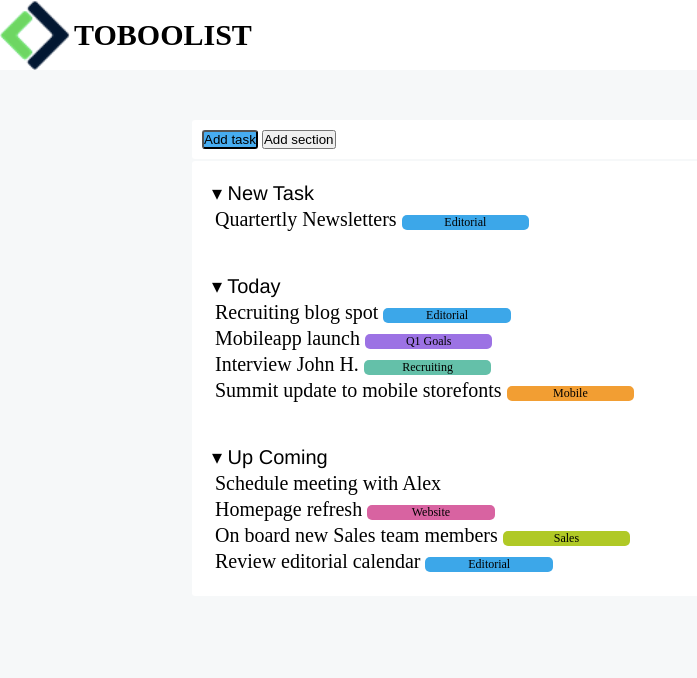
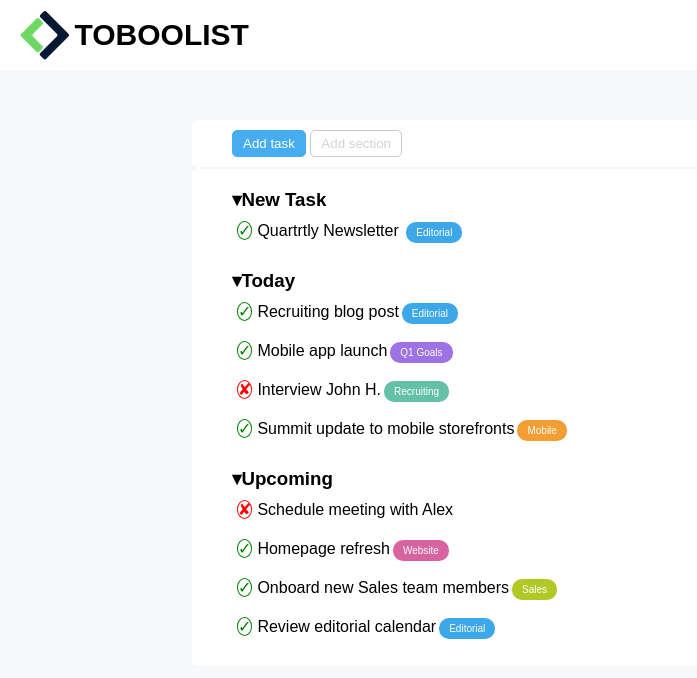
Before and after one commit to R3n1t0/html-css-toboolist, a plain HTML site: page index.html in a window 1280 px wide. Shown: the whole page, without its empty margins (0-697 px from the left). Drawn offline with Linux system fonts and the light colour scheme.

Commit message:
finished copying

```diff
--- a/css/style.css
+++ b/css/style.css
@@ -6,76 +6,115 @@
 
 body{
   background-color:rgb(246, 248, 249);
+  font-family: Arial, Helvetica, sans-serif;
 }
 
 
 /* Header */
-header .top{
-  width: 100%;
+header{
   background-color: white;
   margin-bottom: 50px;
+  padding: 10px 20px;
 }
 
-.top img{
-  vertical-align: middle;
-  width: 70px;
-  height: 70px;
-}
-
-.top span{
-  font-family: 'Times New Roman', Times, serif;
-  font-size: 30px;
+.logo{
   vertical-align: middle;
 }
 
+.text{
+  vertical-align: middle;
+  font-size: 30px;
+  font-weight: 900;
+}
 
-/* Main */
+
+/* Main-Top */
 main{
   margin: 0 auto;
   width: 70%;
 }
 
-.buttons{
-  padding: 10px;
+.container{
+  padding: 10px 40px;
   margin-bottom: 2px;
-  border-radius: 3px;
+  border-radius: 5px;
   background-color: white
 }
 
-#button{
-  background-color: rgb(71, 173, 241);
-  border-radius: 3px;
+.button{
+  border: none;
+  padding: 5px 10px;
+  border-radius: 5px;
+  cursor: pointer;
 }
 
-.options{
-  border-radius: 3px;
-  background-color: white
+.full{
+  background-color: #47ADF1;
+  color: white;
+  border: 1px solid #47ADF1;
+  ;
 }
 
-.tittle{
-  font-family: 'Franklin Gothic Medium', 'Arial Narrow', Arial, sans-serif;
-  font-size: 20px;
+.empty{
+  background-color: white;
+  color: lightgray;
+  border: 1px solid #C5CBD0;
 }
 
-p{
-  font-size: 20px;
-  margin: 3px;
+/* Main-List */
+.tasks{
+  background-color: white;
+  padding: 10px 40px;
+  border-radius: 5px;
 }
 
-.task{
-  padding: 20px;
+ul{
+  list-style: none;;
 }
 
-p span{
-  display: inline-block;
-  width: 15%;
-  height: 30%;
-  text-align: center;
-  border-radius: 5px;
-  font-size: 12px;
+.tasks h3::before{
+  content: "\25BE";
 }
 
-.edi{
+.tasks li{
+  padding: 10px 0;
+}
+
+.cricle::before{
+  display: inline-block;
+  width: 15px;
+  height: 15px;
+  text-align: center;
+  line-height: 15px;
+  font-size: 10px;
+
+}
+
+.circle.check::before{
+  content: "\2713";
+  color: green;
+  border: 1px solid green;
+  border-radius: 50%;
+  margin: 5px;
+}
+
+.circle.not::before{
+  content: "\2718";
+  color: red;
+  border: 1px solid red;
+  border-radius: 50%;
+  margin: 5px;
+}
+
+.tag{
+  color: white;
+  margin: 3px;
+  padding: 5px 10px;
+  border-radius: 10px;
+  font-size: 10px;
+}
+
+.editor{
   background-color: rgb(60, 167, 233);
 }
 
--- a/index.html
+++ b/index.html
@@ -10,45 +10,73 @@
 
 <body>
 
+  <!-- Header -->
   <header>
-    <div class="top">
-      <img src="img/Logo.png" alt="logo">
-      <span><strong>TOBOOLIST</strong></span>
-    </div>
+    <img class="logo" src="img/Logo.png" alt="logo">
+    <span class="text">TOBOOLIST</span>
   </header>
 
 
   <main>
+    <!-- Main-Top -->
+    <div class="container">
 
-    <div class="buttons">
-      <button id="button">Add task</button>
-      <button>Add section</button>
+      <div class="top">
+        <button class="button full">Add task</button>
+        <button class="button empty">Add section</button>
+      </div>
+
     </div>
 
-    <section class="options">
+    <!-- Main-list -->
+    <div class="tasks">
+      <ul>
+        <li>
+          <h3>New Task</h3>
+          <ul>
+            <li>
+              <span class="circle check">Quartrtly Newsletter <span class="tag editor">Editorial</span></span>
+            </li>
+          </ul>
+        </li>
 
-      <div class="task">
-        <span class="tittle">&#9662 New Task</span>
-        <p>Quartertly Newsletters <span class="edi">Editorial</span></p>
-      </div>
+        <li>
+          <h3>Today</h3>
+          <ul>
+            <li>
+              <span class="circle check">Recruiting blog post<span class="tag editor">Editorial</span></span>
+            </li>
+            <li>
+              <span class="circle check">Mobile app launch<span class="tag q1">Q1 Goals</span></span>
+            </li>
+            <li>
+              <span class="circle not">Interview John H.<span class="tag rec">Recruiting</span></span>
+            </li>
+            <li>
+              <span class="circle check">Summit update to mobile storefronts<span class="tag mob">Mobile</span></span>
+            </li>
+          </ul>
+        </li>
 
-      <div class="task">
-        <span class="tittle">&#9662 Today</span>
-        <p>Recruiting blog spot <span class="edi">Editorial</span></p>
-        <p>Mobileapp launch <span class="q1">Q1 Goals</span></p>
-        <p>Interview John H. <span class="rec">Recruiting</span></p>
-        <p>Summit update to mobile storefonts <span class="mob">Mobile</span></p>
-      </div>
-
-      <div class="task">
-        <span class="tittle">&#9662 Up Coming</span>
-        <p>Schedule meeting with Alex</p>
-        <p>Homepage refresh <span class="web">Website</span></p>
-        <p>On board new Sales team members <span class="sal">Sales</span></p>
-        <p>Review editorial calendar <span class="edi">Editorial</span></p>
-      </div>
-
-    </section>
+        <li>
+          <h3>Upcoming</h3>
+          <ul>
+            <li>
+              <span class="circle not">Schedule meeting with Alex</span>
+            </li>
+            <li>
+              <span class="circle check">Homepage refresh<span class="tag web">Website</span></span>
+            </li>
+            <li>
+              <span class="circle check">Onboard new Sales team members<span class="tag sal">Sales</span></span>
+            </li>
+            <li>
+              <span class="circle check">Review editorial calendar<span class="tag editor">Editorial</span></span>
+            </li>
+          </ul>
+        </li>
+      </ul>
+    </div>
 
   </main>
 
```
